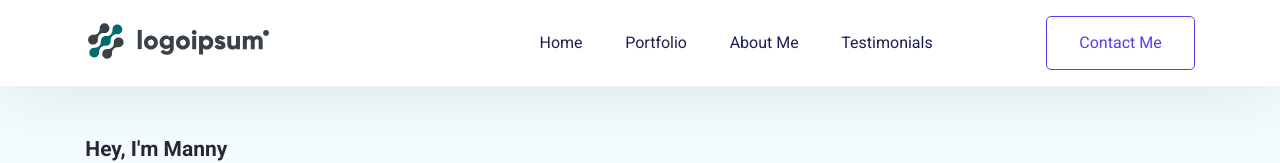
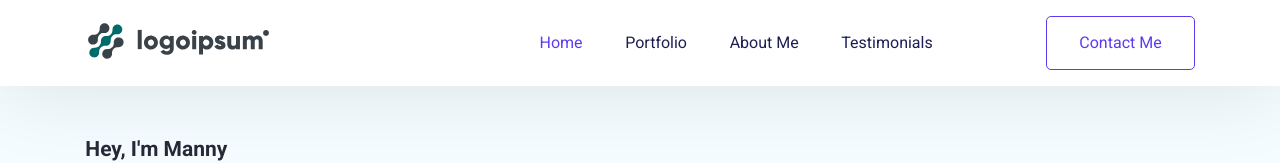
Before and after one commit to mathebulansuku/react-js-personal-portfolio, a React (Create React App) app: page / in a window 1280 px wide. Shown: the top 163 px of the page. Built offline with nearby package versions, Linux system fonts and the light colour scheme.

Commit message:
Navbar styling adjustment

```diff
--- a/src/App.css
+++ b/src/App.css
@@ -199,6 +199,10 @@ h2 {
   cursor: pointer;
 }
 
+.navbar-active-content {
+  color: var(--primary);
+}
+
 /* HERO Section */
 
 .hero-section {
```
